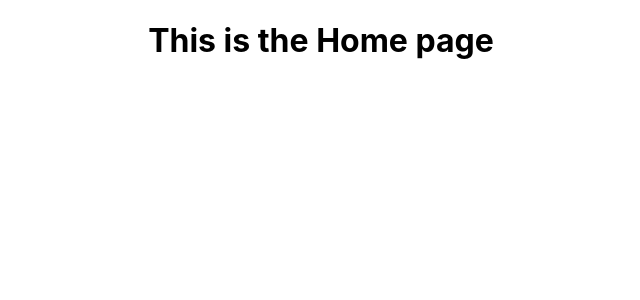
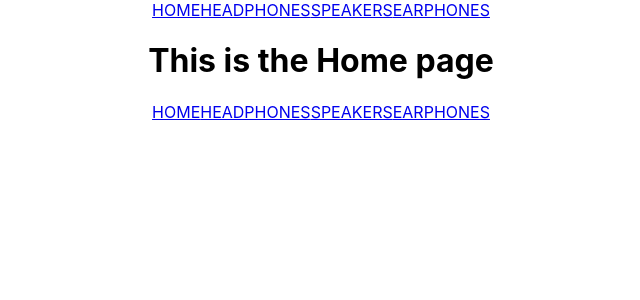
Before and after one commit to raphaelpeuckert/audiophile-ecommerce-website, a React (Create React App) app: page / in a window 1280 px wide. Shown: the top 300 px of the page, without its empty margins (319-959 px from the left). Built offline with nearby package versions, Linux system fonts and the light colour scheme; the HTML template or start-up script is replaced by a standard one.

Commit message:
Added all pages

```diff
--- a/src/App.js
+++ b/src/App.js
@@ -1,12 +1,14 @@
 import './App.css';
 import { Routes, Route } from 'react-router-dom';
 import Home from './Home';
+import Product from './components/Product';
 
 function App() {
   return (
     <div className="App">
       <Routes>
         <Route path='/' element={ <Home/> } />
+        <Route path="/products/:productId" component={Product} />
       </Routes>
     </div>
   );
--- a/src/Home.js
+++ b/src/Home.js
@@ -1,7 +1,12 @@
+import Header from "./components/Header"
+import Footer from "./components/Footer"
+
 export default function Home() {
     return (
         <div>
+            <Header />
             <h1>This is the Home page</h1>
+            <Footer />
         </div>
     )
 }
--- /dev/null
+++ b/src/components/Footer.js
@@ -0,0 +1,12 @@
+import { Link } from "react-router-dom";
+
+export default function Footer() {
+  return (
+    <footer>
+      <Link to="/">HOME</Link>
+      <Link to="/headphones">HEADPHONES</Link>
+      <Link to="/speakers">SPEAKERS</Link>
+      <Link to="/earphones">EARPHONES</Link>
+    </footer>
+  );
+}
--- /dev/null
+++ b/src/components/Header.js
@@ -0,0 +1,12 @@
+import { Link } from "react-router-dom";
+
+export default function Header() {
+  return (
+    <header>
+      <Link to="/">HOME</Link>
+      <Link to="/headphones">HEADPHONES</Link>
+      <Link to="/speakers">SPEAKERS</Link>
+      <Link to="/earphones">EARPHONES</Link>
+    </header>
+  );
+}
--- /dev/null
+++ b/src/components/Product.js
@@ -0,0 +1,13 @@
+import React from 'react';
+
+export default function Product({ match }) {
+  // Hier kannst du die Produktinformationen basierend auf dem match-Objekt anzeigen.
+  const productId = match.params.productId;
+
+  return (
+    <div>
+      <h2>Produktseite für Produkt ID {productId}</h2>
+      {/* Hier kannst du die Produktinformationen anzeigen */}
+    </div>
+  );
+};
```
Also changed, not shown: src/components/Category.js (added, +13 -0 lines), src/components/Cart.js (added), src/components/Checkout.js (added), src/components/Modal.js (added).
